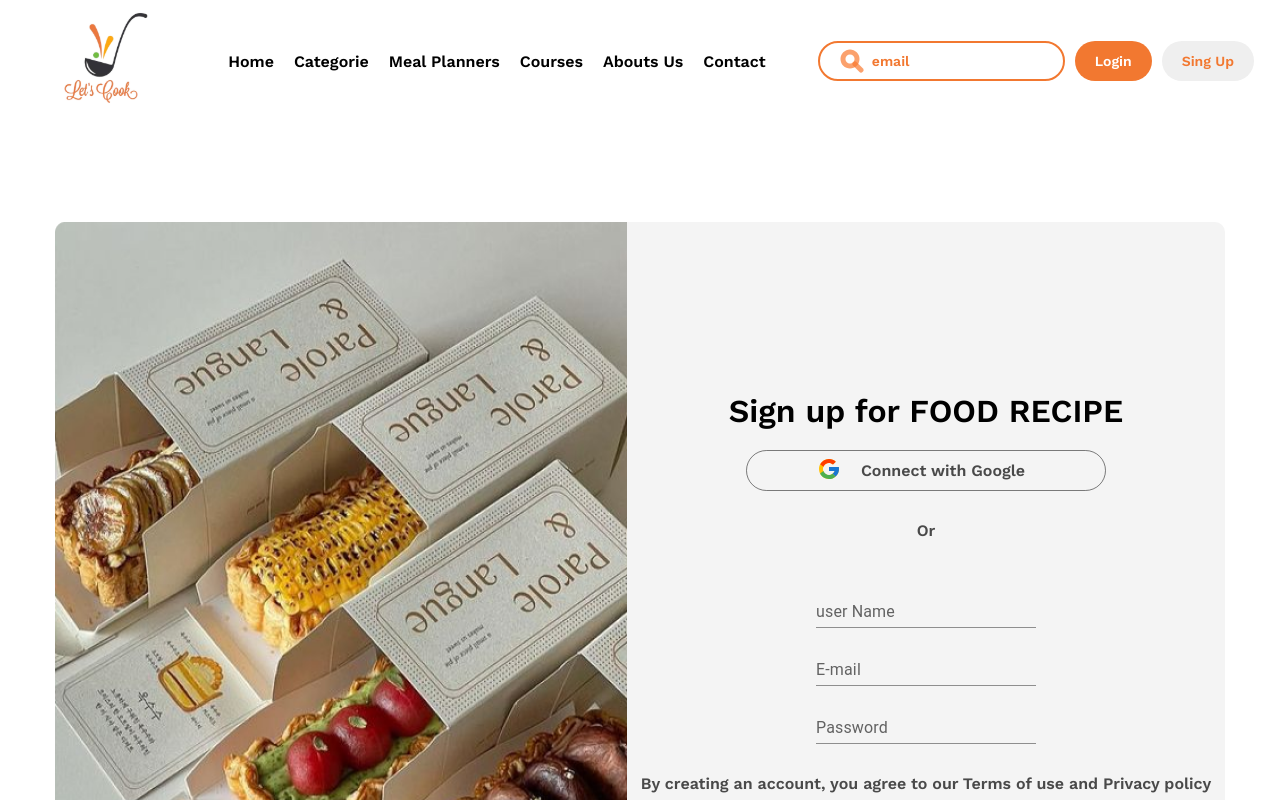
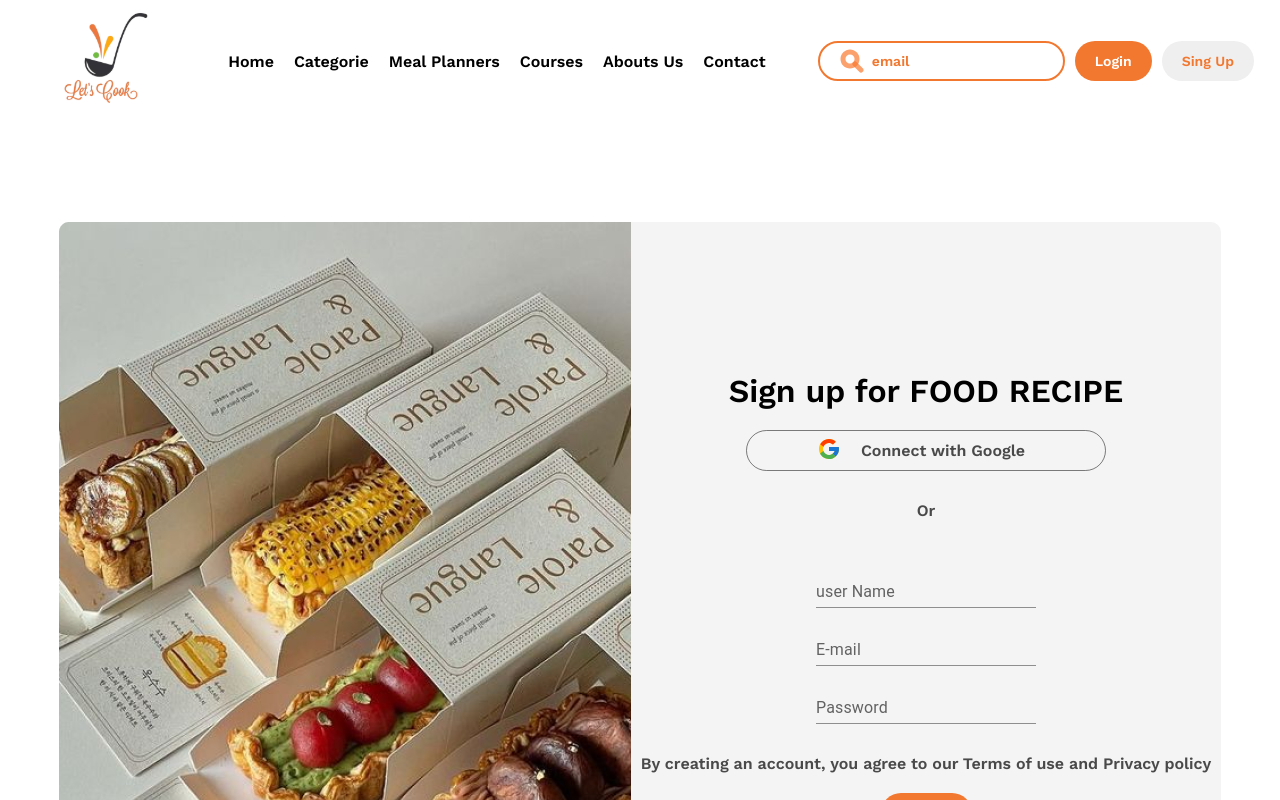
Before and after one commit to Njato12/react-jsx-letscook, a React (Create React App) app: page /singUp in a window 1280 px wide. Shown: the top 800 px of the page. Built offline with nearby package versions, Linux system fonts and the light colour scheme.

Commit message:
no comment

```diff
--- a/src/components/display/card/cardSingUp/CardSingUp.tsx
+++ b/src/components/display/card/cardSingUp/CardSingUp.tsx
@@ -1,4 +1,4 @@
-import React, { ReactEventHandler, useState } from 'react'
+import React, { useState } from 'react'
 import { TextField } from '@mui/material'
 import { Link } from 'react-router-dom'
 import axios from 'axios'
@@ -28,7 +28,7 @@ const CardSingUp = ({ textLS }: Props) => {
                 },
             })
             console.log(data);
-            localStorage.setItem('token', data.data.data.token)
+            localStorage.setItem('token', data.data.token)
         }
         catch (error: any) {
             console.error(`${error.message}`);
--- a/src/components/display/card/cardSingUp/cardSingUp.scss
+++ b/src/components/display/card/cardSingUp/cardSingUp.scss
@@ -12,8 +12,8 @@
 .wrap_textSingUp {
     padding: 10px;
     display: flex;
-    width: 578px;
-    height: 800px;
+    // width: 578px;
+    // height: 800px;
     padding: 20px 10px;
     flex-direction: column;
     justify-content: center;
```
